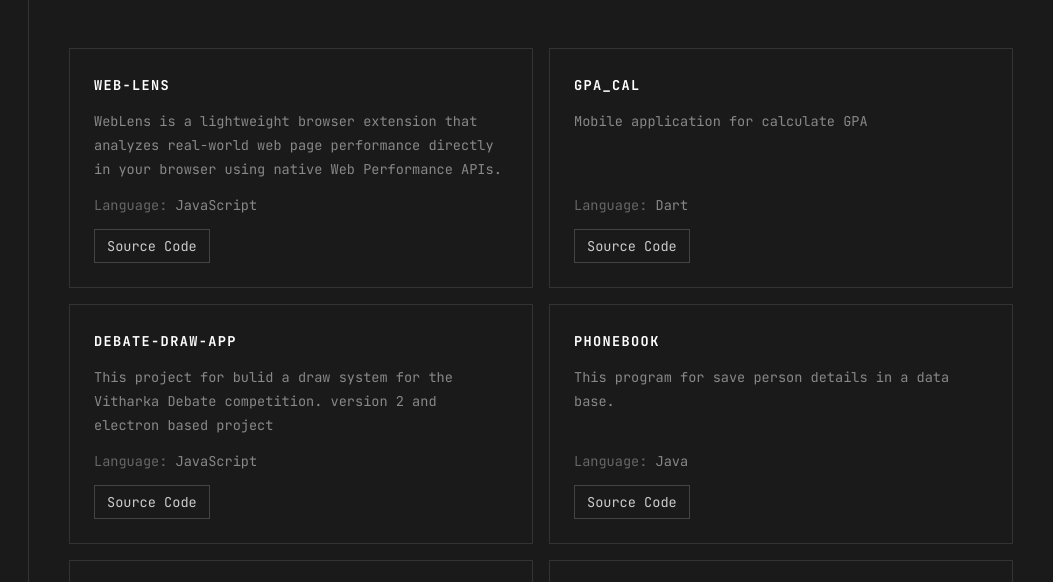
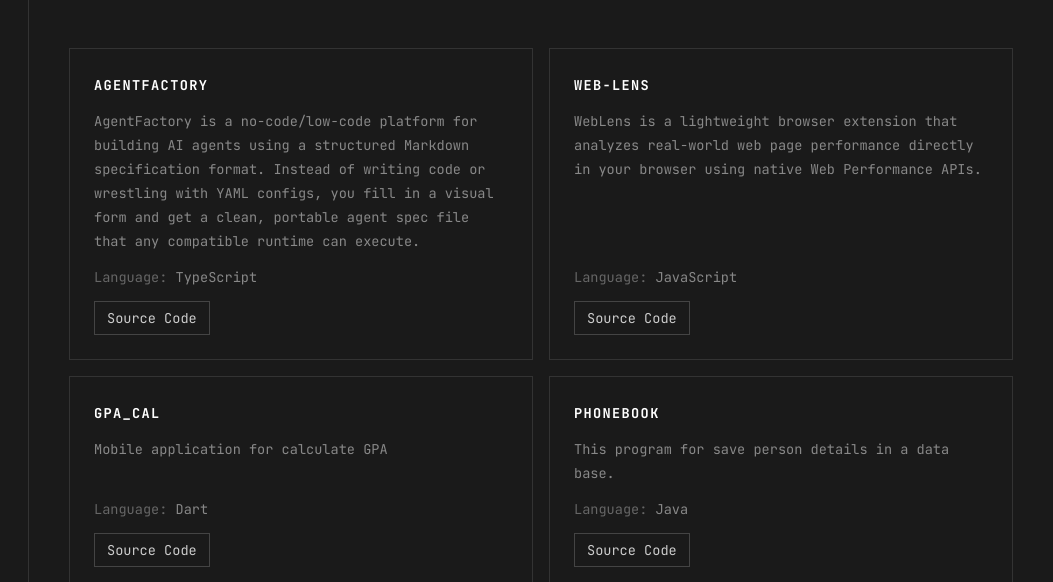
Before and after one commit to RukshanRanasinghe2000/rukshan_portfolio, a plain HTML site: page projects/index.html in a window 1280 px wide. Shown: the top 582 px of the page, 227-1280 px from the left. Drawn offline with nearby package versions, Linux system fonts and the light colour scheme.

Commit message:
deploy: 4385d233b0af561a6311c040f7f9779db55e341d

```diff
--- a/projects/index.html
+++ b/projects/index.html
@@ -180,6 +180,40 @@
 
         <div class="flex items-start justify-between gap-2">
           <h2 class="text-white text-xs font-bold uppercase tracking-widest leading-tight group-hover:text-[#e8a838] transition-colors">
+            AgentFactory
+          </h2>
+
+
+        </div>
+
+        <p class="text-[#888888] text-xs leading-relaxed flex-1">
+
+            AgentFactory is a no-code&#x2F;low-code platform for building AI agents using a structured Markdown specification format. Instead of writing code or wrestling with YAML configs, you fill in a visual form and get a clean, portable agent spec file that any compatible runtime can execute.
+
+        </p>
+
+
+        <p class="text-[#666666] text-xs">
+          Language:
+          <span class="text-[#888888]">
+            TypeScript
+          </span>
+        </p>
+
+
+        <div>
+          <a href="https:&#x2F;&#x2F;github.com&#x2F;RukshanRanasinghe2000&#x2F;AgentFactory" target="_blank" rel="noopener"
+             class="inline-block border border-[#444444] text-[#cccccc] text-xs px-3 py-1 hover:border-[#e8a838] hover:text-[#e8a838] transition-colors">
+            Source Code
+          </a>
+        </div>
+
+      </div>
+
+      <div class="group bg-[#1a1a1a] p-6 flex flex-col gap-3 border border-[#333333] hover:border-[#e8a838] hover:scale-[1.02] transition-all">
+
+        <div class="flex items-start justify-between gap-2">
+          <h2 class="text-white text-xs font-bold uppercase tracking-widest leading-tight group-hover:text-[#e8a838] transition-colors">
             web-lens
           </h2>
 
@@ -237,40 +271,6 @@
 
         <div>
           <a href="https:&#x2F;&#x2F;github.com&#x2F;RukshanRanasinghe2000&#x2F;gpa_cal" target="_blank" rel="noopener"
-             class="inline-block border border-[#444444] text-[#cccccc] text-xs px-3 py-1 hover:border-[#e8a838] hover:text-[#e8a838] transition-colors">
-            Source Code
-          </a>
-        </div>
-
-      </div>
-
-      <div class="group bg-[#1a1a1a] p-6 flex flex-col gap-3 border border-[#333333] hover:border-[#e8a838] hover:scale-[1.02] transition-all">
-
-        <div class="flex items-start justify-between gap-2">
-          <h2 class="text-white text-xs font-bold uppercase tracking-widest leading-tight group-hover:text-[#e8a838] transition-colors">
-            debate-draw-app
-          </h2>
-
-
-        </div>
-
-        <p class="text-[#888888] text-xs leading-relaxed flex-1">
-
-            This project for bulid a draw system for the Vitharka Debate competition. version 2 and electron based project
-
-        </p>
-
-
-        <p class="text-[#666666] text-xs">
-          Language:
-          <span class="text-[#888888]">
-            JavaScript
-          </span>
-        </p>
-
-
-        <div>
-          <a href="https:&#x2F;&#x2F;github.com&#x2F;Vitharaka-Debate-App&#x2F;debate-draw-app" target="_blank" rel="noopener"
              class="inline-block border border-[#444444] text-[#cccccc] text-xs px-3 py-1 hover:border-[#e8a838] hover:text-[#e8a838] transition-colors">
             Source Code
           </a>
```
Also changed, not shown: partials/projects/index.html (+32 -32 lines).
